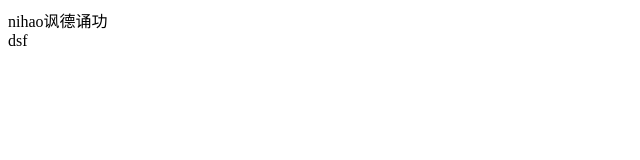
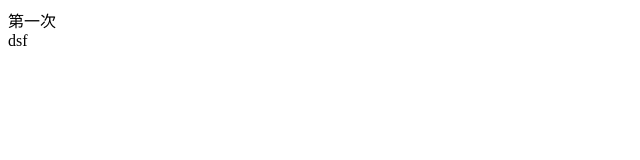
Before and after one commit to ranruci/test, a plain HTML site: page index.html in a window 1280 px wide. Shown: the full height of the page, 0-640 px from the left. Drawn offline with Linux system fonts and the light colour scheme.

Commit message:
Update index.html

```diff
--- a/index.html
+++ b/index.html
@@ -7,7 +7,7 @@
 
 </head>
 <body>
-	<div>nihao讽德诵功 </div>
+	<div>第一次</div>
 	<div>dsf</div>
 </body>
 </html>
```
